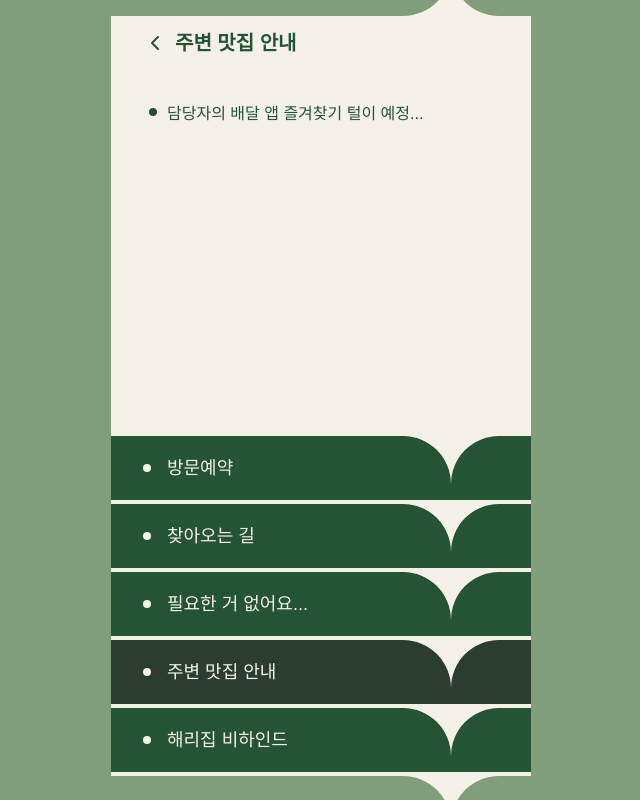
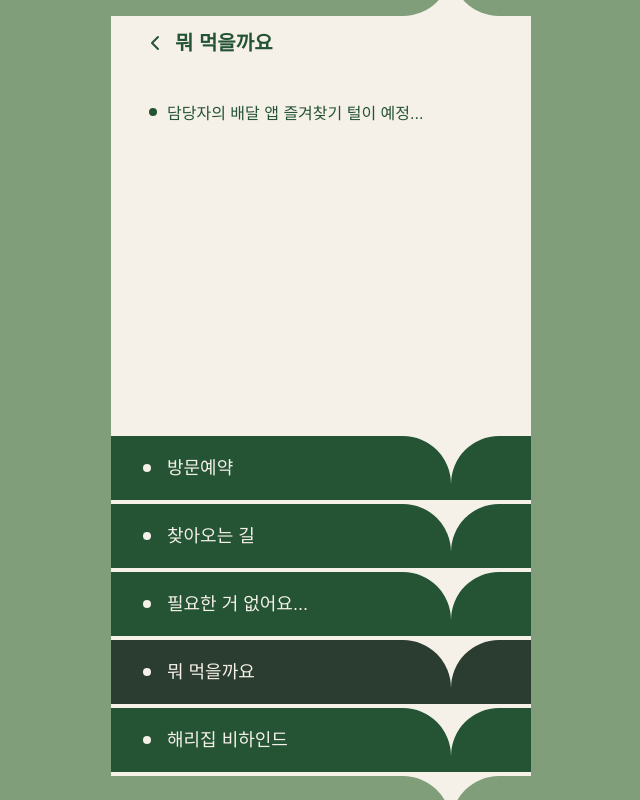
Before and after one commit to hairiprac/house-warming, a Next.js app: page /restaurants in a window 1280 px wide. Shown: the whole page, without its empty margins (319-959 px from the left). Built offline with nearby package versions, Linux system fonts and the light colour scheme; a web font is replaced by a local one.

Commit message:
style: 텍스트 수정 — 주변 맛집 안내→뭐 먹을까요, 즐겨찾기→장바구니

```diff
--- a/src/app/restaurants/page.tsx
+++ b/src/app/restaurants/page.tsx
@@ -7,7 +7,7 @@ import { menuItems } from "@/lib/menu-items"
 export default function RestaurantsPage() {
   return (
     <PageLayout>
-      <Gnb variant="Lv1" title="주변 맛집 안내" />
+      <Gnb variant="Lv1" title="뭐 먹을까요" />
       <div className="flex flex-col items-start w-full">
         <div className="flex flex-col gap-3 items-start p-8 w-full">
           <PageBullet>담당자의 배달 앱 즐겨찾기 털이 예정...</PageBullet>
--- a/src/app/wishes/page.tsx
+++ b/src/app/wishes/page.tsx
@@ -40,7 +40,7 @@ export default function WishesPage() {
       <div className="flex flex-col items-start w-full">
         <div className="flex flex-col gap-3 items-start p-8 w-full">
           <PageBullet>
-            진짜 아무것도 필요 없는데 그래도 뭔가 갖고 올 거잖아요... 그래서 즐겨찾기 털어봅니다.
+            진짜 아무것도 필요 없는데 그래도 뭔가 갖고 올 거잖아요... 그래서 장바구니 털어봅니다.
           </PageBullet>
           <PageBullet>근데 진짜 뭐든 감사히 받습니다.</PageBullet>
           <PageBullet>링크가 최저가가 아닐 수 있습니다.</PageBullet>
--- a/src/lib/menu-items.ts
+++ b/src/lib/menu-items.ts
@@ -2,6 +2,6 @@ export const menuItems = [
   { label: "방문예약", href: "/reservation" },
   { label: "찾아오는 길", href: "/directions" },
   { label: "필요한 거 없어요...", href: "/wishes" },
-  { label: "주변 맛집 안내", href: "/restaurants" },
+  { label: "뭐 먹을까요", href: "/restaurants" },
   { label: "해리집 비하인드", href: "/behind" },
 ]
```
